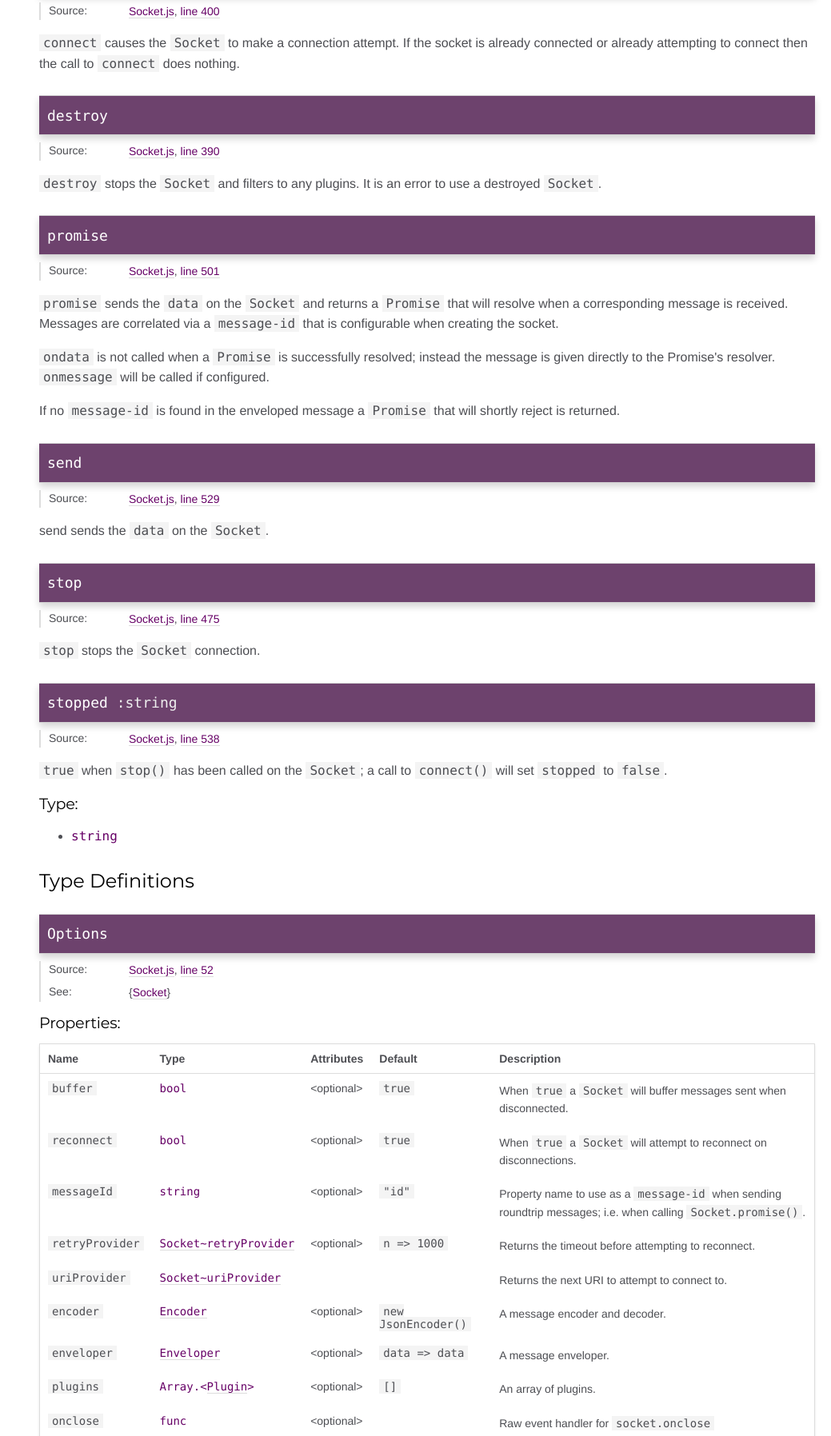
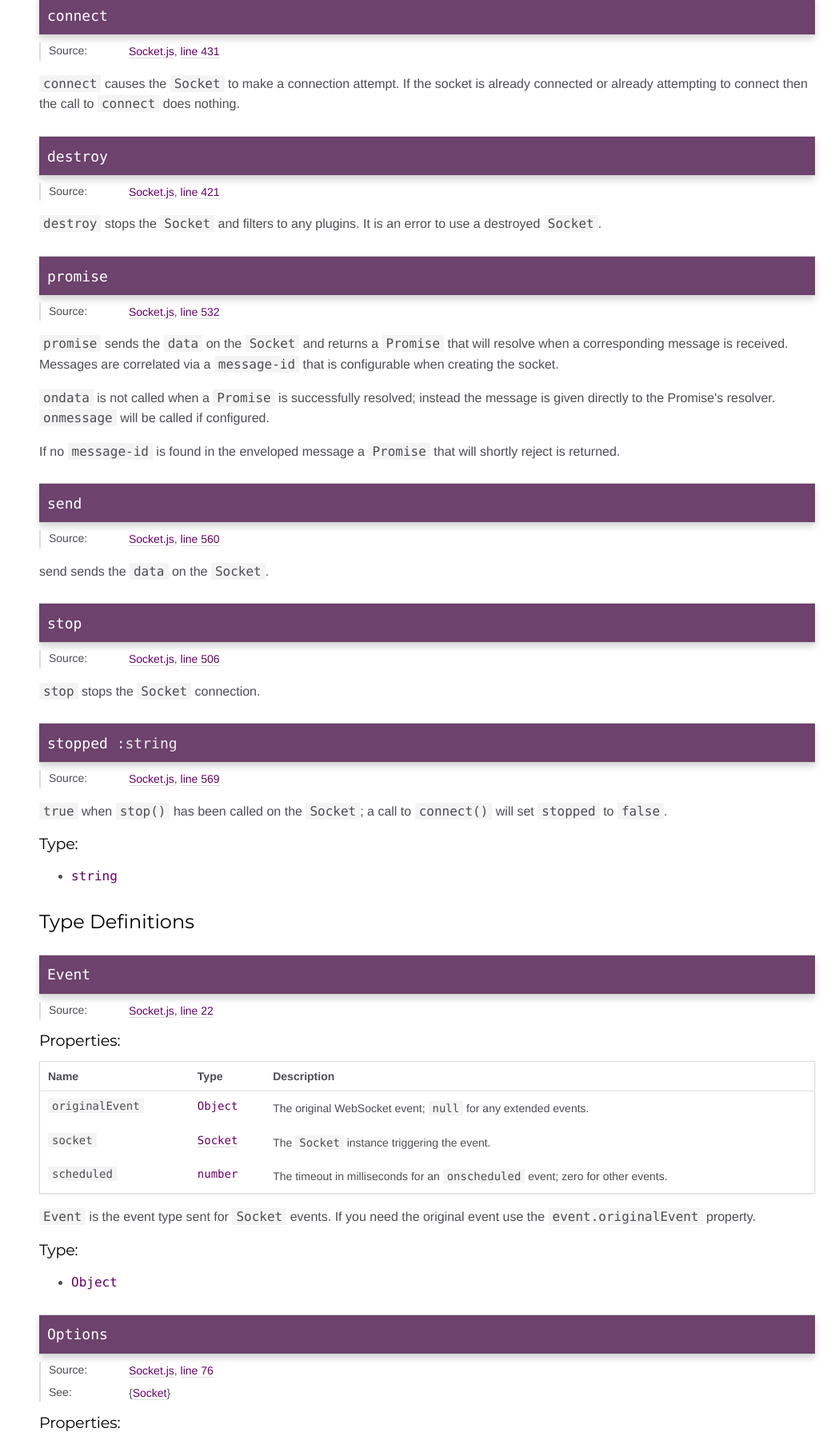
Before and after one commit to nofeaturesonlybugs/fantaptik-socket, a website built with webpack: page docs/Socket.html in a window 1280 px wide. Shown: the part 3084-4880 px from the top of the page at 80% size, without its empty margins (241-1280 px from the left). Built offline with nearby package versions, Linux system fonts and the light colour scheme.

Commit message:
update docs

```diff
--- a/docs/Socket.html
+++ b/docs/Socket.html
@@ -167,7 +167,7 @@ records the <code>message-id</code>.  Therefore the configured <code>Enveloper</
 
     <dt class="tag-source">Source:</dt>
     <dd class="tag-source"><ul class="dummy"><li>
-        <a href="Socket.js.html">Socket.js</a>, <a href="Socket.js.html#line150">line 150</a>
+        <a href="Socket.js.html">Socket.js</a>, <a href="Socket.js.html#line178">line 178</a>
     </li></ul></dd>
 
 
@@ -197,6 +197,15 @@ records the <code>message-id</code>.  Therefore the configured <code>Enveloper</
 
 
 
+
+    <dt class="tag-see">See:</dt>
+    <dd class="tag-see">
+        <ul>
+            <li>{<a href="Socket.html#~Event">Socket~Event</a>}</li>
+
+            <li>{<a href="Socket.html#~Options">Socket~Options</a>}</li>
+        </ul>
+    </dd>
 
 
 
@@ -330,7 +339,7 @@ records the <code>message-id</code>.  Therefore the configured <code>Enveloper</
 
     <dt class="tag-source">Source:</dt>
     <dd class="tag-source"><ul class="dummy"><li>
-        <a href="Socket.js.html">Socket.js</a>, <a href="Socket.js.html#line400">line 400</a>
+        <a href="Socket.js.html">Socket.js</a>, <a href="Socket.js.html#line431">line 431</a>
     </li></ul></dd>
 
 
@@ -394,7 +403,7 @@ attempting to connect then the call to <code>connect</code> does nothing.</p>
 
     <dt class="tag-source">Source:</dt>
     <dd class="tag-source"><ul class="dummy"><li>
-        <a href="Socket.js.html">Socket.js</a>, <a href="Socket.js.html#line390">line 390</a>
+        <a href="Socket.js.html">Socket.js</a>, <a href="Socket.js.html#line421">line 421</a>
     </li></ul></dd>
 
 
@@ -457,7 +466,7 @@ attempting to connect then the call to <code>connect</code> does nothing.</p>
 
     <dt class="tag-source">Source:</dt>
     <dd class="tag-source"><ul class="dummy"><li>
-        <a href="Socket.js.html">Socket.js</a>, <a href="Socket.js.html#line501">line 501</a>
+        <a href="Socket.js.html">Socket.js</a>, <a href="Socket.js.html#line532">line 532</a>
     </li></ul></dd>
 
 
@@ -525,7 +534,7 @@ to the Promise's resolver.  <code>onmessage</code> will be called if configured.
 
     <dt class="tag-source">Source:</dt>
     <dd class="tag-source"><ul class="dummy"><li>
-        <a href="Socket.js.html">Socket.js</a>, <a href="Socket.js.html#line529">line 529</a>
+        <a href="Socket.js.html">Socket.js</a>, <a href="Socket.js.html#line560">line 560</a>
     </li></ul></dd>
 
 
@@ -588,7 +597,7 @@ to the Promise's resolver.  <code>onmessage</code> will be called if configured.
 
     <dt class="tag-source">Source:</dt>
     <dd class="tag-source"><ul class="dummy"><li>
-        <a href="Socket.js.html">Socket.js</a>, <a href="Socket.js.html#line475">line 475</a>
+        <a href="Socket.js.html">Socket.js</a>, <a href="Socket.js.html#line506">line 506</a>
     </li></ul></dd>
 
 
@@ -651,7 +660,7 @@ to the Promise's resolver.  <code>onmessage</code> will be called if configured.
 
     <dt class="tag-source">Source:</dt>
     <dd class="tag-source"><ul class="dummy"><li>
-        <a href="Socket.js.html">Socket.js</a>, <a href="Socket.js.html#line538">line 538</a>
+        <a href="Socket.js.html">Socket.js</a>, <a href="Socket.js.html#line569">line 569</a>
     </li></ul></dd>
 
 
@@ -721,7 +730,7 @@ to the Promise's resolver.  <code>onmessage</code> will be called if configured.
 
 
 
-<h4 class="name" id="~Options">Options</h4>
+<h4 class="name" id="~Event">Event</h4>
 
 
 
@@ -732,7 +741,178 @@ to the Promise's resolver.  <code>onmessage</code> will be called if configured.
 
     <dt class="tag-source">Source:</dt>
     <dd class="tag-source"><ul class="dummy"><li>
-        <a href="Socket.js.html">Socket.js</a>, <a href="Socket.js.html#line52">line 52</a>
+        <a href="Socket.js.html">Socket.js</a>, <a href="Socket.js.html#line22">line 22</a>
+    </li></ul></dd>
+
+
+
+
+
+
+
+
+
+
+
+
+
+
+
+
+
+
+
+
+
+
+
+
+
+
+
+
+
+
+
+</dl>
+
+
+
+    <h5 class="subsection-title">Properties:</h5>
+
+
+
+<table class="props">
+    <thead>
+    <tr>
+
+        <th>Name</th>
+
+
+        <th>Type</th>
+
+
+
+
+
+        <th class="last">Description</th>
+    </tr>
+    </thead>
+
+    <tbody>
+
+
+        <tr>
+
+                <td class="name"><code>originalEvent</code></td>
+
+
+            <td class="type">
+
+
+<span class="param-type">Object</span>
+
+
+
+            </td>
+
+
+
+
+
+            <td class="description last"><p>The original WebSocket event; <code>null</code> for any extended events.</p></td>
+        </tr>
+
+
+
+        <tr>
+
+                <td class="name"><code>socket</code></td>
+
+
+            <td class="type">
+
+
+<span class="param-type"><a href="Socket.html">Socket</a></span>
+
+
+
+            </td>
+
+
+
+
+
+            <td class="description last"><p>The <code>Socket</code> instance triggering the event.</p></td>
+        </tr>
+
+
+
+        <tr>
+
+                <td class="name"><code>scheduled</code></td>
+
+
+            <td class="type">
+
+
+<span class="param-type">number</span>
+
+
+
+            </td>
+
+
+
+
+
+            <td class="description last"><p>The timeout in milliseconds for an <code>onscheduled</code> event; zero for other events.</p></td>
+        </tr>
+
+
+    </tbody>
+</table>
+
+
+
+
+
+
+<div class="description usertext">
+    <p><code>Event</code> is the event type sent for <code>Socket</code> events.  If you need the original event use the <code>event.originalEvent</code> property.</p>
+</div>
+
+
+
+    <h5>Type:</h5>
+    <ul>
+        <li>
+
+<span class="param-type">Object</span>
+
+
+        </li>
+    </ul>
+
+
+
+
+
+
+
+
+<h4 class="name" id="~Options">Options</h4>
+
+
+
+
+
+<dl class="details">
+
+
+    <dt class="tag-source">Source:</dt>
+    <dd class="tag-source"><ul class="dummy"><li>
+        <a href="Socket.js.html">Socket.js</a>, <a href="Socket.js.html#line76">line 76</a>
     </li></ul></dd>
 
 
@@ -1418,7 +1598,7 @@ i.e. when calling <code>Socket.promise()</code>.</p></td>
 
     <dt class="tag-source">Source:</dt>
     <dd class="tag-source"><ul class="dummy"><li>
-        <a href="Socket.js.html">Socket.js</a>, <a href="Socket.js.html#line30">line 30</a>
+        <a href="Socket.js.html">Socket.js</a>, <a href="Socket.js.html#line54">line 54</a>
     </li></ul></dd>
 
 
@@ -1458,7 +1638,7 @@ i.e. when calling <code>Socket.promise()</code>.</p></td>
 
 
 <div class="description usertext">
-    <p>retryProvider returns the next timeout period in milliseconds to wait before attempting
+    <p><code>retryProvider</code> returns the next timeout period in milliseconds to wait before attempting
 to reconnect on disconnection; return values less than zero are set to zero.
 <code>attemptCount</code> is reset to zero on an <code>onopen</code> WebSocket event; use <code>attemptCount === 0</code>
 to reset to an initial state if necessary.</p>
@@ -1593,7 +1773,7 @@ const socketRetryProvider = attemptCount => {
 
     <dt class="tag-source">Source:</dt>
     <dd class="tag-source"><ul class="dummy"><li>
-        <a href="Socket.js.html">Socket.js</a>, <a href="Socket.js.html#line8">line 8</a>
+        <a href="Socket.js.html">Socket.js</a>, <a href="Socket.js.html#line32">line 32</a>
     </li></ul></dd>
 
 
@@ -1633,7 +1813,7 @@ const socketRetryProvider = attemptCount => {
 
 
 <div class="description usertext">
-    <p>uriProvider returns the next websocket URI to attempt; allows client code to rotate
+    <p><code>uriProvider</code> returns the next websocket URI to attempt; allows client code to rotate
 through multiple endpoints.  <code>attemptCount</code> is reset to zero on an <code>onopen</code> WebSocket
 event; use <code>attemptCount === 0</code> to reset to an initial state if necessary.</p>
 </div>
@@ -1769,7 +1949,7 @@ const socketUriProvider = attemptCount => {
 <br class="clear">
 
 <footer>
-    Documentation generated by <a href="https://github.com/jsdoc3/jsdoc">JSDoc 3.6.5</a> on Sat Sep 05 2020 15:25:57 GMT-0700 (Pacific Daylight Time) using the <a href="https://github.com/clenemt/docdash">docdash</a> theme.
+    Documentation generated by <a href="https://github.com/jsdoc3/jsdoc">JSDoc 3.6.5</a> on Sat Sep 05 2020 17:26:24 GMT-0700 (Pacific Daylight Time) using the <a href="https://github.com/clenemt/docdash">docdash</a> theme.
 </footer>
 
 <script>prettyPrint();</script>
```
Also changed, not shown: docs/Encoder.html (+1 -1 lines), docs/Encoders_Encoder.js.html (+1 -1 lines), docs/Encoders_Json.js.html (+1 -1 lines), docs/Enveloper.html (+1 -1 lines), docs/Envelopers_Enveloper.js.html (+1 -1 lines), docs/Envelopers_Id.js.html (+1 -1 lines), docs/IdEnveloper.html (+1 -1 lines), docs/JsonEncoder.html (+1 -1 lines), docs/LogPlugin.html (+1 -1 lines), docs/Plugin.html (+1 -1 lines), docs/Plugins_Log.js.html (+3 -3 lines), docs/Plugins_Plugin.js.html (+1 -1 lines), docs/Socket.js.html (+35 -4 lines), docs/index.html (+1 -1 lines).
